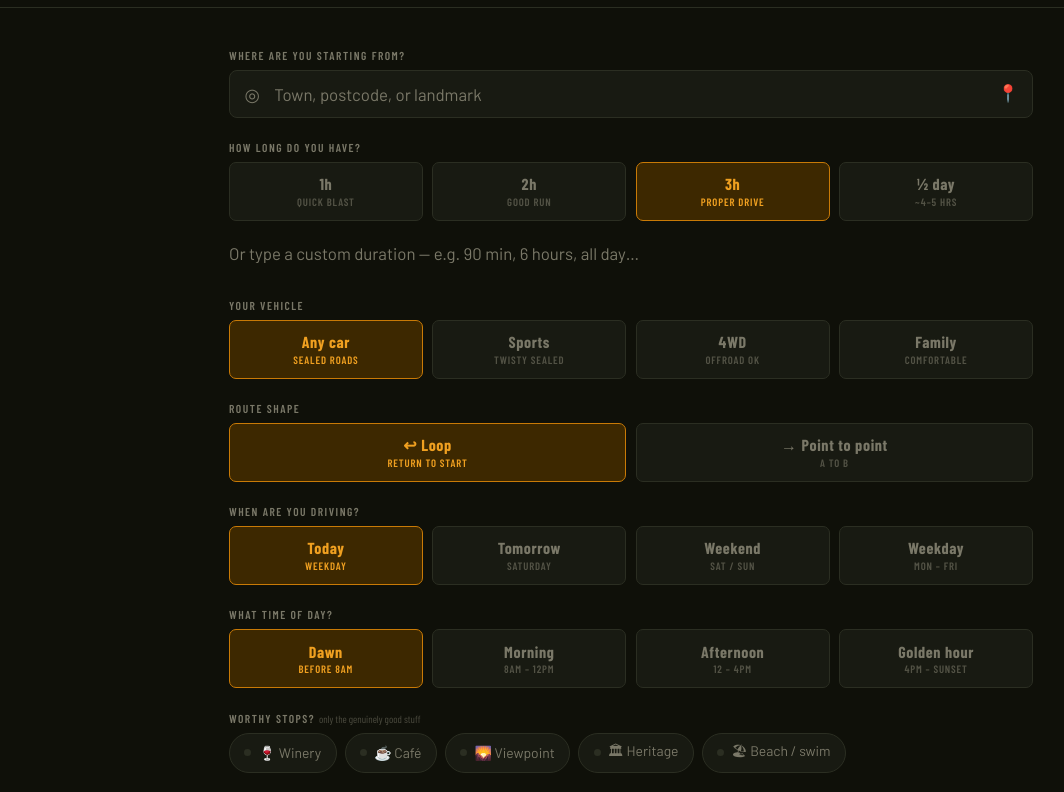
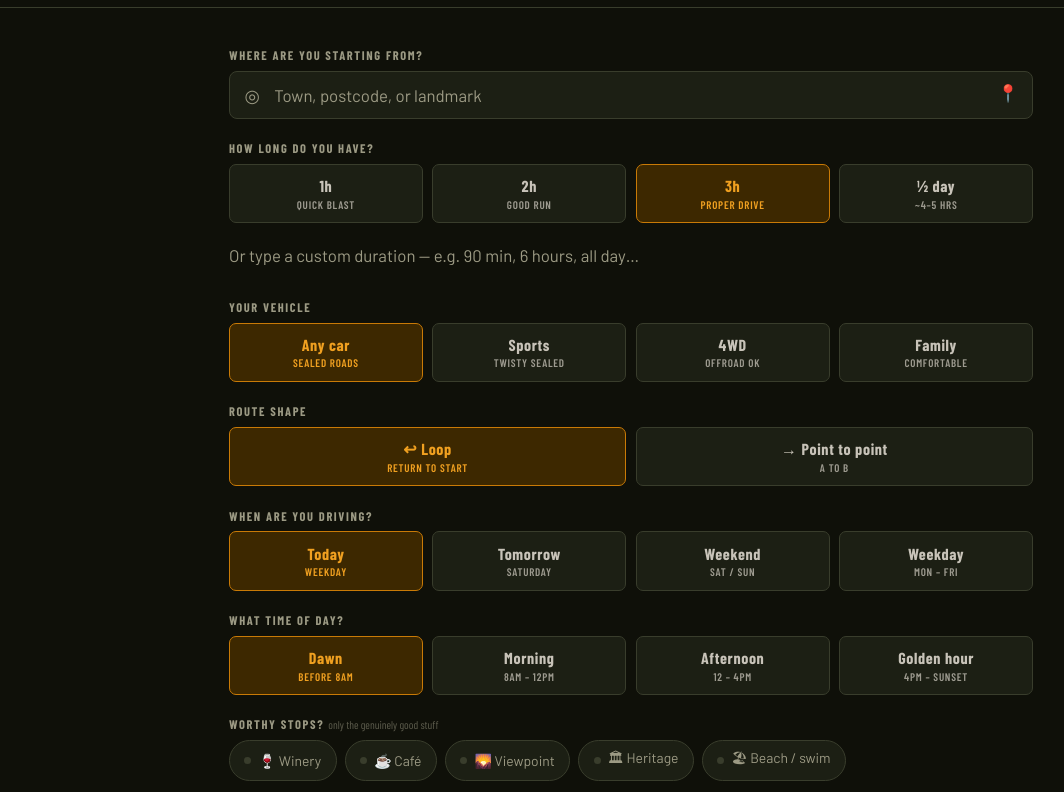
Before and after one commit to Yan-P/tork, a website: page index.html in a window 1280 px wide. Shown: the part 108-900 px from the top of the page, without its empty margins (9-1073 px from the left). Drawn offline with nearby package versions, Linux system fonts and the light colour scheme; a web font is replaced by a local one.

Commit message:
Improve readability: contrast, borders, button text, sub-labels

```diff
--- a/index.html
+++ b/index.html
@@ -10,15 +10,15 @@
   <style>
     :root {
       --bg:        #0f1009;
-      --surface:   #181a12;
-      --surface2:  #1f2118;
-      --border:    #2b2e22;
+      --surface:   #1c1f14;
+      --surface2:  #222518;
+      --border:    #393d2c;
       --amber:     #c97a06;
       --amber-lit: #f0a020;
       --amber-dim: #3d2800;
       --text:      #e6e1d6;
-      --muted:     #7a7868;
-      --pill-bg:   #252720;
+      --muted:     #9c9a84;
+      --pill-bg:   #272a1c;
     }
 
     *, *::before, *::after { box-sizing: border-box; margin: 0; padding: 0; }
@@ -77,12 +77,12 @@
 
     .section-label {
       font-family: 'Barlow Condensed', sans-serif;
-      font-weight: 600;
-      font-size: 0.72rem;
+      font-weight: 700;
+      font-size: 0.78rem;
       letter-spacing: 0.13em;
       text-transform: uppercase;
       color: var(--muted);
-      margin-bottom: 0.5rem;
+      margin-bottom: 0.55rem;
     }
 
     /* Location field */
@@ -179,7 +179,7 @@
     .pick-btn {
       background: var(--surface);
       border: 1px solid var(--border);
-      color: var(--muted);
+      color: rgba(230, 225, 214, 0.85);
       font-family: 'Barlow Condensed', sans-serif;
       font-weight: 700;
       font-size: 1rem;
@@ -193,14 +193,19 @@
       line-height: 1.2;
     }
 
+    .pick-btn:hover:not(.selected) {
+      border-color: #555a40;
+      color: var(--text);
+    }
+
     .pick-btn span {
       display: block;
-      font-size: 0.67rem;
+      font-size: 0.69rem;
       font-weight: 600;
-      letter-spacing: 0.08em;
+      letter-spacing: 0.07em;
       text-transform: uppercase;
       margin-top: 0.15rem;
-      opacity: 0.6;
+      opacity: 0.75;
     }
 
     .pick-btn.selected {
```
